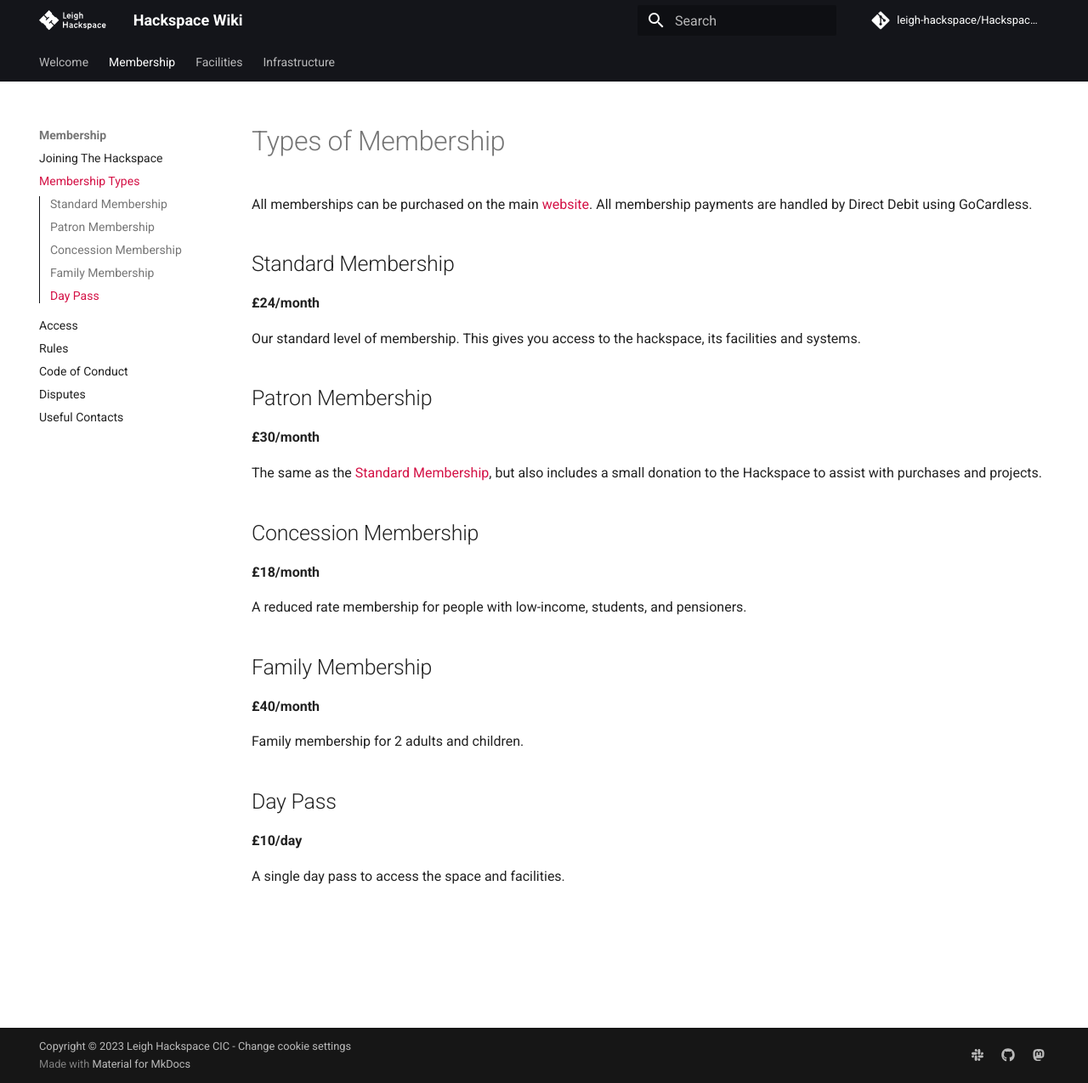
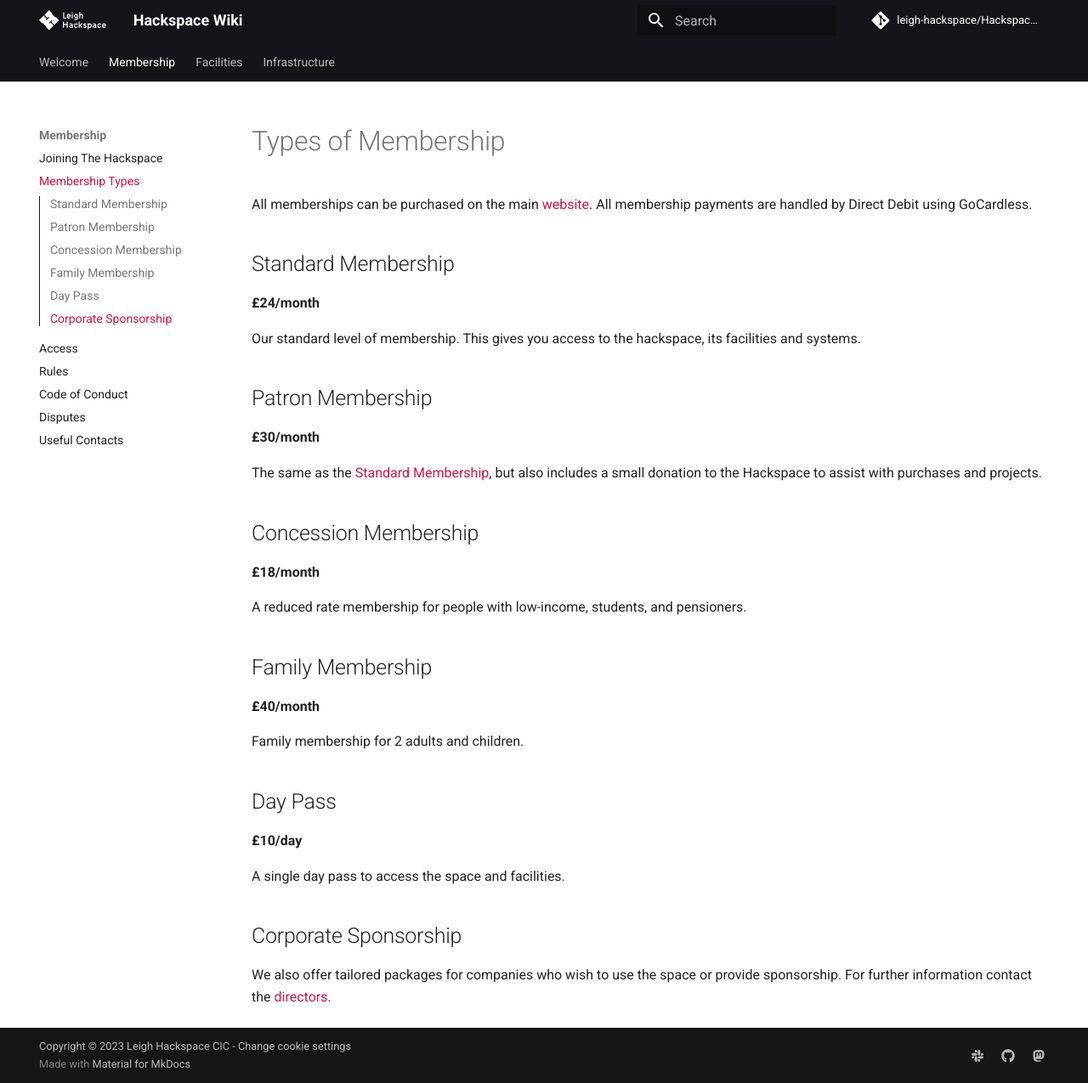
Before and after one commit to leigh-hackspace/HackspaceWiki, an MkDocs documentation site: the page built from docs/membership/membership_types.md, in a window 1280 px wide and 1275 px high. Shown: the whole window at 85% size. Built offline with MkDocs 1.6.1 and Material for MkDocs 9.7.7, drawn with Linux system fonts in a browser that asks for light colours; comment, search, counter and statistics services are not loaded; the version menu is left out.

```diff
--- a/docs/membership/membership_types.md
+++ b/docs/membership/membership_types.md
@@ -31,3 +31,7 @@ Family membership for 2 adults and children.
 **£10/day**
 
 A single day pass to access the space and facilities.
+
+## Corporate Sponsorship
+
+We also offer tailored packages for companies who wish to use the space or provide sponsorship. For further information contact the [directors](useful_contacts.md#directors).
```
Also changed, not shown: docs/membership/joining.md (+1 -1 lines), docs/membership/useful_contacts.md (+1 -1 lines).
